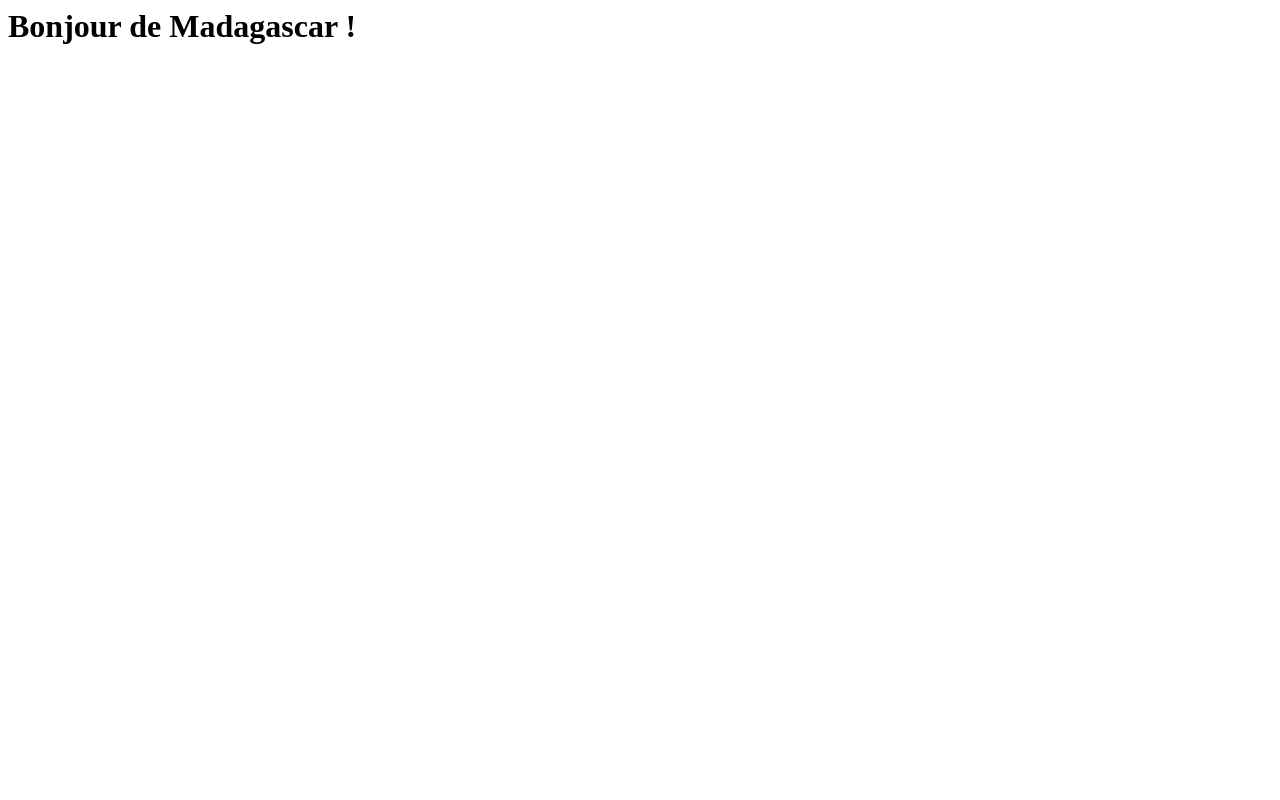
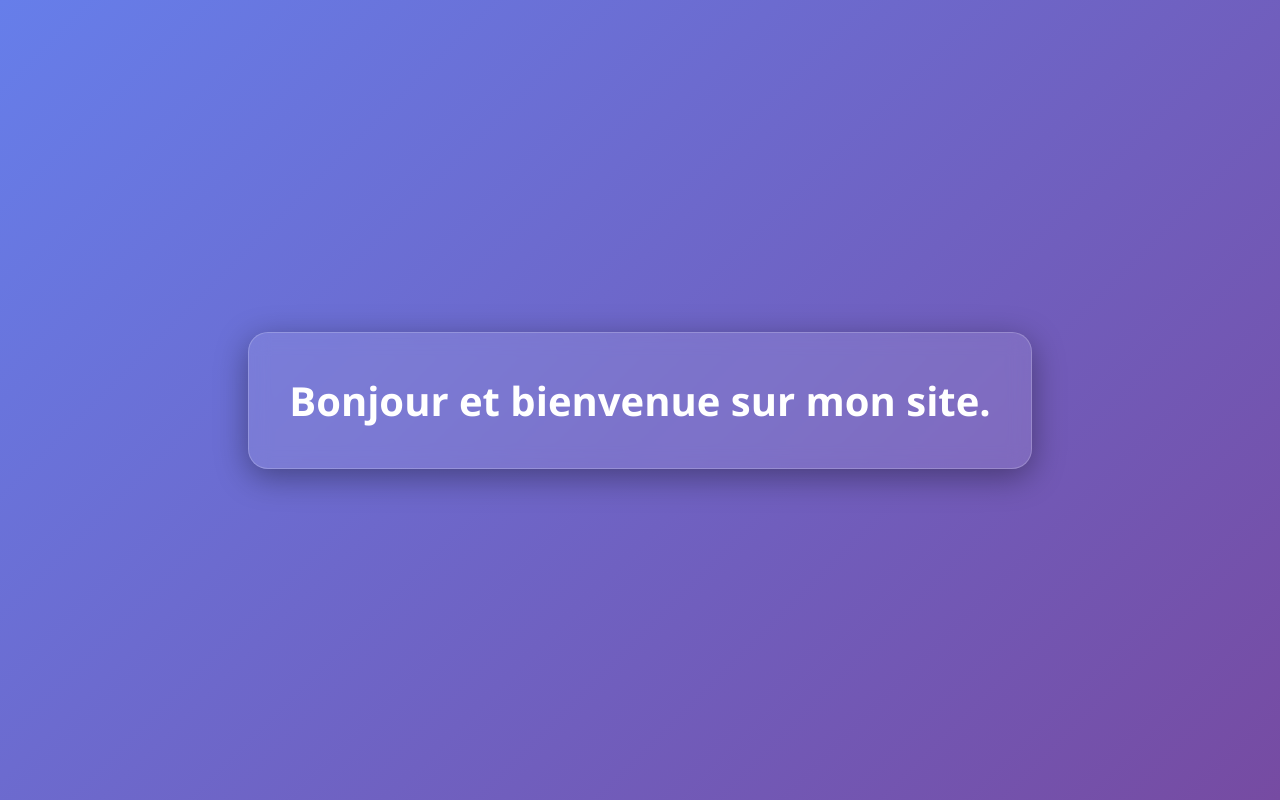
Before and after one commit to fandeferantsoa/ma-page1, a plain HTML site: page index.html in a window 1280 px wide. Drawn offline with Linux system fonts and the light colour scheme.

Commit message:
Update index.html

```diff
--- a/index.html
+++ b/index.html
@@ -1 +1,38 @@
-<h1>Bonjour de Madagascar !</h1>
+<!DOCTYPE html>
+<html lang="fr">
+<head>
+    <meta charset="UTF-8">
+    <meta name="viewport" content="width=device-width, initial-scale=1.0">
+    <title>Mon Site</title>
+    <style>
+        body {
+            display: flex;
+            justify-content: center;
+            align-items: center;
+            height: 100vh;
+            margin: 0;
+            font-family: 'Segoe UI', Tahoma, Geneva, Verdana, sans-serif;
+            background: linear-gradient(135deg, #667eea 0%, #764ba2 100%);
+            color: white;
+            text-align: center;
+        }
+        .container {
+            background: rgba(255, 255, 255, 0.1);
+            padding: 40px;
+            border-radius: 20px;
+            backdrop-filter: blur(10px);
+            border: 1px solid rgba(255, 255, 255, 0.2);
+            box-shadow: 0 8px 32px 0 rgba(0, 0, 0, 0.37);
+        }
+        h1 {
+            font-size: 2.5rem;
+            margin: 0;
+        }
+    </style>
+</head>
+<body>
+    <div class="container">
+        <h1>Bonjour et bienvenue sur mon site.</h1>
+    </div>
+</body>
+</html>
```
